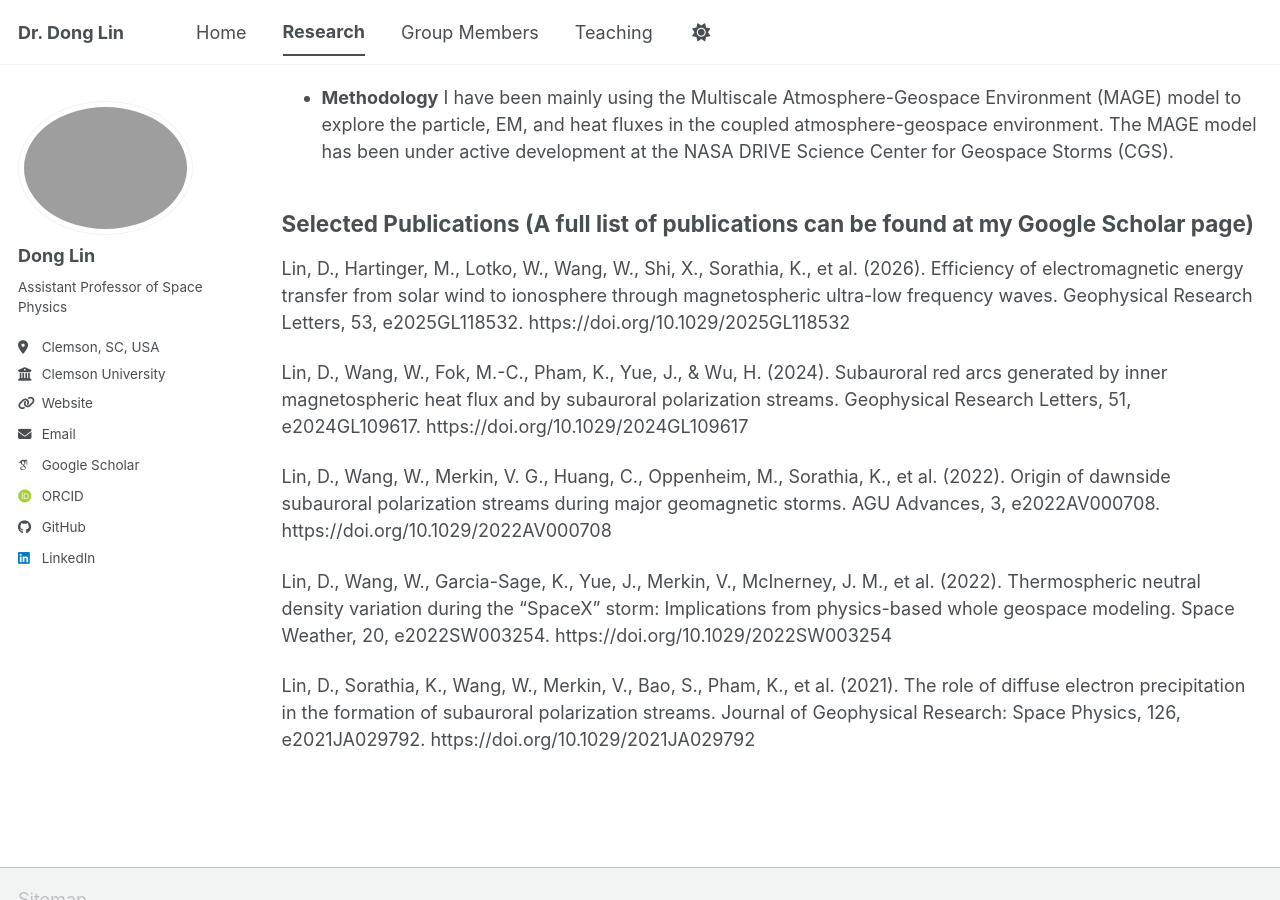
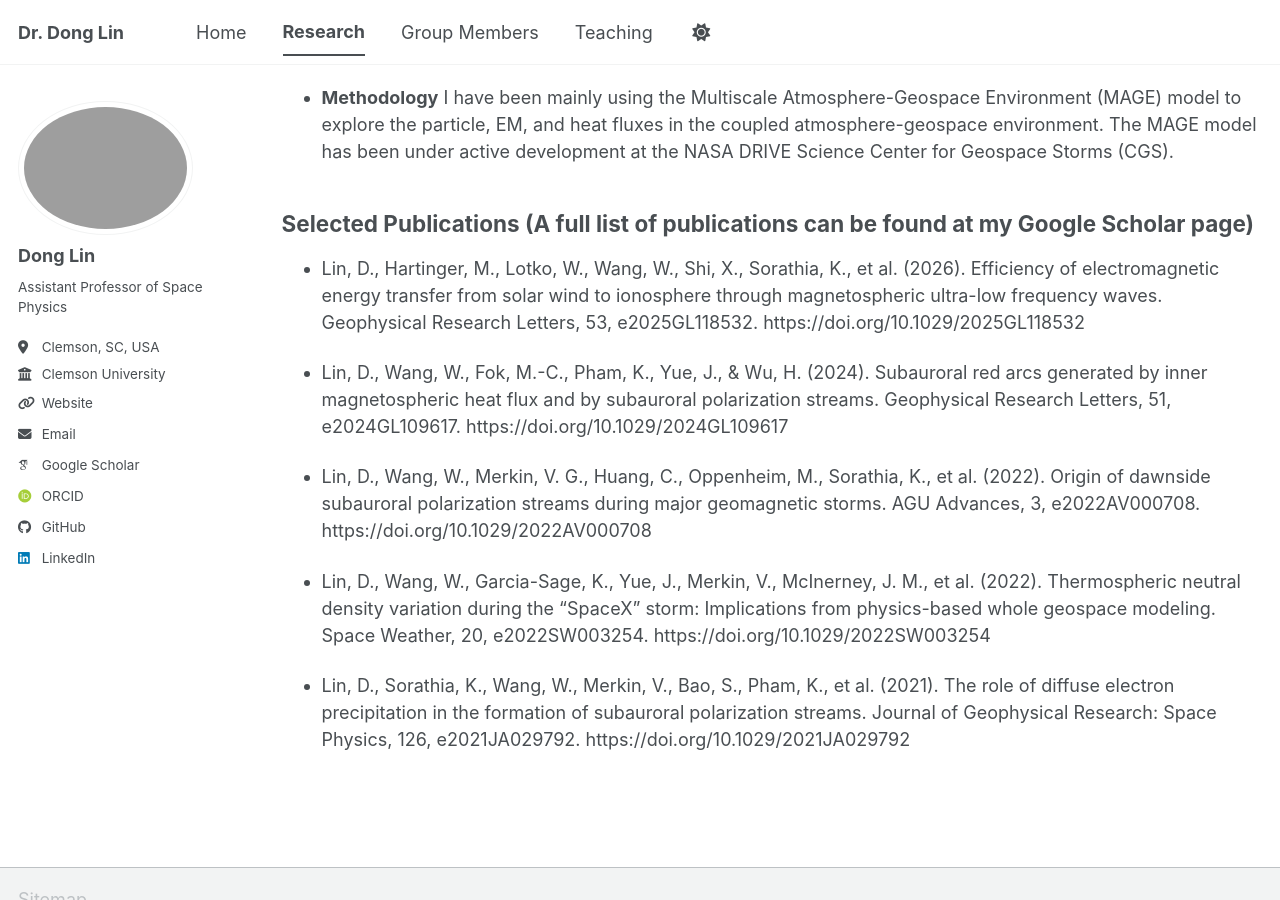
Before and after one commit to doby123/doby123.github.io, a Jekyll site: the page built from _pages/research.md, in a window 1280 px wide and 900 px high, scrolled down 553 px. Built offline with Jekyll 4.4.1, drawn with Linux system fonts in a browser that asks for light colours; some web fonts are replaced; a script bundle is joined from its source files by our own code; library files that are not in the unit come from our copies.

```diff
--- a/_pages/research.md
+++ b/_pages/research.md
@@ -17,12 +17,12 @@ My primary research interest is in the interactions between the Earth's atmosphe
 * **Methodology** I have been mainly using the Multiscale Atmosphere-Geospace Environment (MAGE) model to explore the particle, EM, and heat fluxes in the coupled atmosphere-geospace environment. The MAGE model has been under active development at the NASA DRIVE Science Center for Geospace Storms (CGS).
 
 ## Selected Publications (A full list of publications can be found at my Google Scholar page)
-Lin, D., Hartinger, M., Lotko, W., Wang, W., Shi, X., Sorathia, K., et al. (2026). Efficiency of electromagnetic energy transfer from solar wind to ionosphere through magnetospheric ultra-low frequency waves. Geophysical Research Letters, 53, e2025GL118532. https://doi.org/10.1029/2025GL118532
+* Lin, D., Hartinger, M., Lotko, W., Wang, W., Shi, X., Sorathia, K., et al. (2026). Efficiency of electromagnetic energy transfer from solar wind to ionosphere through magnetospheric ultra-low frequency waves. Geophysical Research Letters, 53, e2025GL118532. https://doi.org/10.1029/2025GL118532
 
-Lin, D., Wang, W., Fok, M.-C., Pham, K., Yue, J., & Wu, H. (2024). Subauroral red arcs generated by inner magnetospheric heat flux and by subauroral polarization streams. Geophysical Research Letters, 51, e2024GL109617. https://doi.org/10.1029/2024GL109617
+* Lin, D., Wang, W., Fok, M.-C., Pham, K., Yue, J., & Wu, H. (2024). Subauroral red arcs generated by inner magnetospheric heat flux and by subauroral polarization streams. Geophysical Research Letters, 51, e2024GL109617. https://doi.org/10.1029/2024GL109617
 
-Lin, D., Wang, W., Merkin, V. G., Huang, C., Oppenheim, M., Sorathia, K., et al. (2022). Origin of dawnside subauroral polarization streams during major geomagnetic storms. AGU Advances, 3, e2022AV000708. https://doi.org/10.1029/2022AV000708
+* Lin, D., Wang, W., Merkin, V. G., Huang, C., Oppenheim, M., Sorathia, K., et al. (2022). Origin of dawnside subauroral polarization streams during major geomagnetic storms. AGU Advances, 3, e2022AV000708. https://doi.org/10.1029/2022AV000708
 
-Lin, D., Wang, W., Garcia-Sage, K., Yue, J., Merkin, V., McInerney, J. M., et al. (2022). Thermospheric neutral density variation during the “SpaceX” storm: Implications from physics-based whole geospace modeling. Space Weather, 20, e2022SW003254. https://doi.org/10.1029/2022SW003254
+* Lin, D., Wang, W., Garcia-Sage, K., Yue, J., Merkin, V., McInerney, J. M., et al. (2022). Thermospheric neutral density variation during the “SpaceX” storm: Implications from physics-based whole geospace modeling. Space Weather, 20, e2022SW003254. https://doi.org/10.1029/2022SW003254
 
-Lin, D., Sorathia, K., Wang, W., Merkin, V., Bao, S., Pham, K., et al. (2021). The role of diffuse electron precipitation in the formation of subauroral polarization streams. Journal of Geophysical Research: Space Physics, 126, e2021JA029792. https://doi.org/10.1029/2021JA029792
+* Lin, D., Sorathia, K., Wang, W., Merkin, V., Bao, S., Pham, K., et al. (2021). The role of diffuse electron precipitation in the formation of subauroral polarization streams. Journal of Geophysical Research: Space Physics, 126, e2021JA029792. https://doi.org/10.1029/2021JA029792
```
